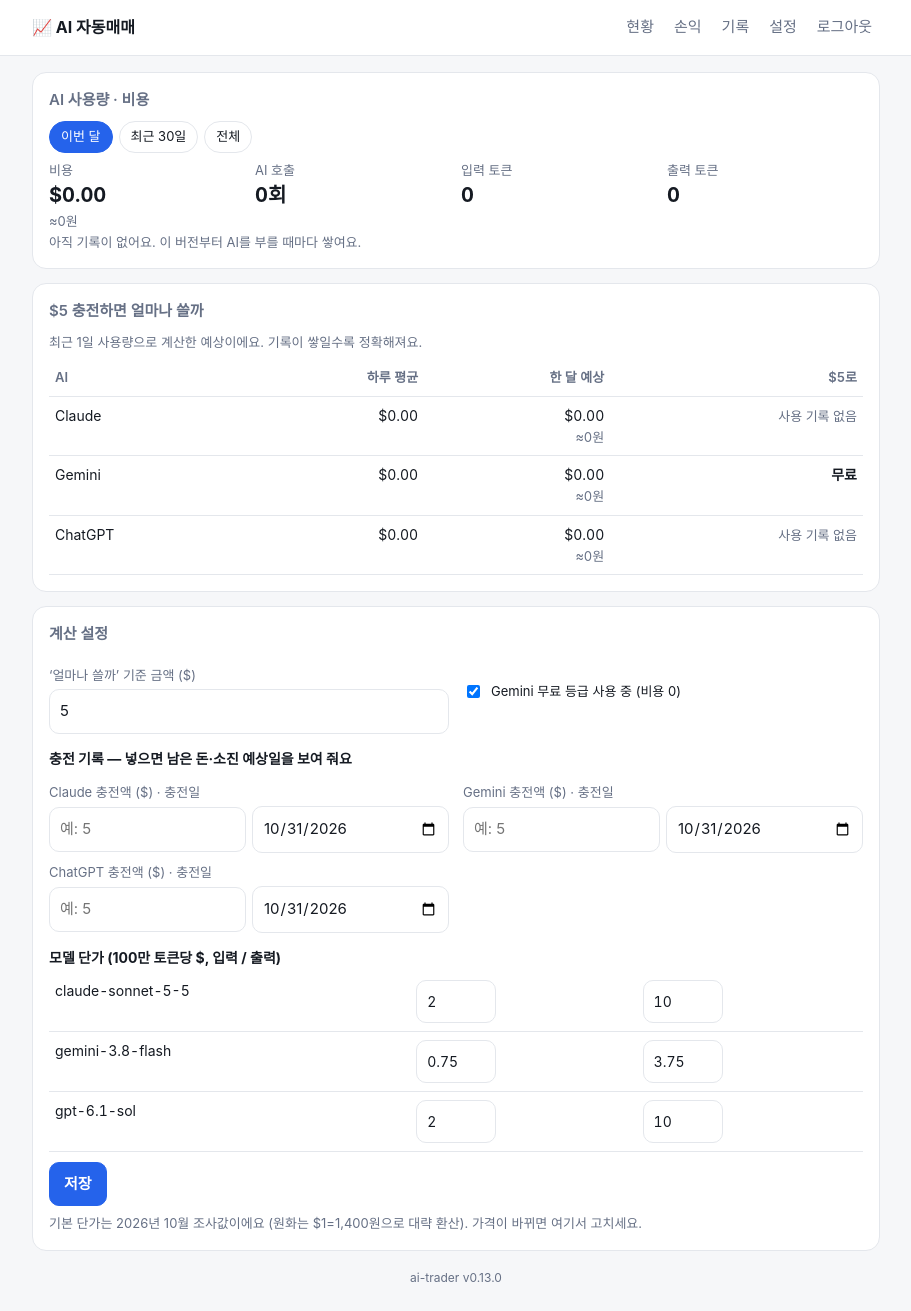
After one commit to kwon2288/ai-trader, a Flask app: page /usage in a window 1280 px wide. The commit adds this page. Shown: the whole page, without its empty margins (184-1095 px from the left). Run offline with Flask 3, Linux system fonts and the light colour scheme; the visitor is signed in with stand-in values (Sample User, id 1); data that the repository does not hold is empty; parts of the project's set-up code (start-up, migrations or seed data) failed here and were passed over.

Commit message:
v0.13.0: AI 사용량·비용, $충전 시 사용 기간·잔액 추정
Co-Authored-By: Claude Opus 5.5 <noreply@anthropic.com>
Claude-Session: https://claude.ai/code/session_01RjPR8CwG39svzh34zzi5aa

```diff
--- a/trader/__init__.py
+++ b/trader/__init__.py
@@ -1,2 +1,2 @@
 """AI 자동매매 — NH투자증권(나무)·한국투자증권·토스증권 Open API + Claude/Gemini/ChatGPT."""
-__version__ = "0.12.0"
+__version__ = "0.13.0"
--- a/trader/runner.py
+++ b/trader/runner.py
@@ -85,8 +85,11 @@ def run_cycle(cfg: Config, analyze_only: bool = False, force: bool = False, sour
             cfg = market_cfg(cfg, market)
             if not analyze_only and not live_allowed(cfg):
                 raise BrokerError("실계좌 모드는 웹 설정에서 확인 절차를 거쳐 전환하거나 .env 에 I_UNDERSTAND_REAL_MONEY=yes 가 있어야 실행됩니다")
+            from . import analyst as _an
             from .analyst import make_analyst
             from .bot import Bot
+            led = cfg.ledger
+            _an.USAGE_SINK = lambda p, m, ti, to: Journal(cfg.db_path).add_usage(led, p, m, ti, to, source)
             bot = Bot(cfg, make_broker(cfg), make_analyst(cfg), j)
             out = bot.run(force=force, analyze_only=analyze_only)
         except Exception as e:  # noqa: BLE001
--- a/web/app.py
+++ b/web/app.py
@@ -333,6 +333,106 @@ def pnl():
     return render_template("pnl.html", c=c, base=base, market=m, r=r, periods=PERIODS, p=p,
                            start=start, end=end, f=f or "", t=t or "", chart=bars_svg(days), monthly=monthly,
                            snap=j.snapshot(c.ledger))
+
+
+def _usage_summary(j, st: dict, since: str | None) -> dict:
+    from trader import pricing
+    groups: dict[tuple, dict] = {}
+    for r in j.usage(since):
+        k = (r["provider"], r["model"])
+        g = groups.setdefault(k, {"provider": r["provider"], "model": r["model"], "calls": 0, "tin": 0, "tout": 0,
+                                  "cost": 0.0, "known": True})
+        g["calls"] += 1
+        g["tin"] += r["tin"]
+        g["tout"] += r["tout"]
+        c_ = pricing.cost(r["provider"], r["model"], r["tin"], r["tout"], st)
+        if c_ is None:
+            g["known"] = False
+        else:
+            g["cost"] += c_
+    rows = sorted(groups.values(), key=lambda g: -g["cost"])
+    return {"rows": rows, "cost": sum(g["cost"] for g in rows), "calls": sum(g["calls"] for g in rows),
+            "tin": sum(g["tin"] for g in rows), "tout": sum(g["tout"] for g in rows)}
+
+
+@app.get("/usage")
+@login_required
+def usage():
+    from trader import pricing
+    from trader.analyst import PROVIDERS, available
+    c = cfg()
+    j = Journal(c.db_path)
+    st = pricing.settings(c.data_dir)
+    today = datetime.now(KST).date()
+    p = request.args.get("p", "month")
+    since = {"month": today.replace(day=1).isoformat(), "30d": (today - timedelta(days=29)).isoformat(),
+             "all": None}.get(p, today.replace(day=1).isoformat())
+    summ = _usage_summary(j, st, since)
+    # 최근 30일로 하루 평균 → 한 달 예상, $충전 시 사용 기간, 충전 잔액
+    recent = j.usage((today - timedelta(days=29)).isoformat())
+    first = min((r["ts"][:10] for r in recent), default=today.isoformat())
+    days = max(1, min(30, (today - datetime.fromisoformat(first).date()).days + 1))
+    proj = {}
+    for prov in PROVIDERS:
+        rs = [r for r in recent if r["provider"] == prov]
+        costs = [pricing.cost(prov, r["model"], r["tin"], r["tout"], st) for r in rs]
+        known = [x for x in costs if x is not None]
+        daily = sum(known) / days
+        cr = st["credits"].get(prov) or {}
+        used = remaining = left_days = None
+        if cr.get("amount"):
+            used = sum(x for r in j.usage(cr.get("since") or None) if r["provider"] == prov
+                       for x in [pricing.cost(prov, r["model"], r["tin"], r["tout"], st)] if x is not None)
+            remaining = float(cr["amount"]) - used
+            left_days = (remaining / daily) if daily > 0 else None
+        proj[prov] = {"label": pricing.PROVIDER_LABEL[prov], "calls": len(rs), "daily": daily, "monthly": daily * 30,
+                      "unknown": len(costs) - len(known), "free": bool(st["free"].get(prov)),
+                      "months": (float(st["budget"]) / (daily * 30)) if daily > 0 else None,
+                      "has_key": available(prov), "credit": cr, "used": used, "remaining": remaining,
+                      "left_days": left_days,
+                      "empty_date": (today + timedelta(days=int(left_days))).isoformat() if left_days is not None
+                      and left_days < 3650 else None}
+    models = sorted({r["model"] for r in j.usage(None)} | set(c.ai_models.values()))
+    return render_template("usage.html", c=c, p=p, summ=summ, proj=proj, st=st, days=days,
+                           models=[(m, pricing.price(m, st), m in st["prices"]) for m in models], today=today)
+
+
+@app.post("/usage/settings")
+@login_required
+def usage_settings():
+    from trader import pricing
+    c = cfg()
+    st = pricing.settings(c.data_dir)
+    f = request.form
+
+    def num(k, lo=0.0, hi=1000.0):
+        try:
+            v = float(str(f.get(k, "")).replace(",", "").replace("$", ""))
+        except ValueError:
+            return None
+        return v if lo <= v <= hi else None
+    b = num("budget", 0.5, 1000)
+    if b:
+        st["budget"] = b
+    st["free"] = {"gemini": bool(f.get("free_gemini"))}
+    for prov in ("claude", "gemini", "openai"):
+        amt, since = num(f"credit_{prov}", 0, 10000), (f.get(f"since_{prov}") or "").strip()
+        if amt:
+            st["credits"][prov] = {"amount": amt, "since": since or datetime.now(KST).date().isoformat()}
+        else:
+            st["credits"].pop(prov, None)
+    for k in f:
+        if k.startswith("pin_"):
+            m = k[4:]
+            pi, po = num(k, 0, 500), num("pout_" + m, 0, 2000)
+            default = pricing.PRICES.get(m)
+            if pi is not None and po is not None and (pi, po) != default:
+                st["prices"][m] = [pi, po]
+            elif default is not None or pi is None:
+                st["prices"].pop(m, None)
+    pricing.save(c.data_dir, st)
+    flash("저장했습니다.", "ok")
+    return redirect(url_for("usage"))
 
 
 @app.route("/settings", methods=["GET", "POST"])
--- a/web/templates/settings.html
+++ b/web/templates/settings.html
@@ -48,6 +48,7 @@
       {% for k, v in order_types.items() %}<option value="{{ k }}" {{ 'selected' if raw.order.type == k }}>{{ v }}</option>{% endfor %}
       </select></div>
   </div>
+  <div style="margin-top:8px"><a href="{{ url_for('usage') }}">📊 AI 사용량 · 비용 · $5로 얼마나 쓸까 →</a></div>
   <div class="mute" style="margin-top:6px">다수결은 AI 수만큼 비용이 들고, 과반이 같은 의견일 때만 매수·매도합니다.</div>
 </div>
 
--- /dev/null
+++ b/web/templates/usage.html
@@ -0,0 +1,91 @@
+{% extends "base.html" %}
+{% block title %}AI 사용량 · AI 자동매매{% endblock %}
+{% block body %}
+{% macro usd(v) %}{% if v is none %}-{% elif v < 0.01 and v > 0 %}${{ "%.4f"|format(v) }}{% else %}${{ "%.2f"|format(v) }}{% endif %}{% endmacro %}
+{% macro krw(v) %}{% if v is not none %}<span class="mute">≈{{ "{:,.0f}".format(v * 1400) }}원</span>{% endif %}{% endmacro %}
+<div class="card">
+  <h2>AI 사용량 · 비용</h2>
+  <div class="pills">
+    {% for k, v in [('month','이번 달'),('30d','최근 30일'),('all','전체')] %}
+    <a href="{{ url_for('usage', p=k) }}" class="{{ 'on' if p == k }}">{{ v }}</a>{% endfor %}
+  </div>
+  <div class="stats">
+    <div class="stat"><div class="k">비용</div><div class="v">{{ usd(summ.cost) }}</div>{{ krw(summ.cost) }}</div>
+    <div class="stat"><div class="k">AI 호출</div><div class="v">{{ summ.calls }}회</div></div>
+    <div class="stat"><div class="k">입력 토큰</div><div class="v">{{ "{:,}".format(summ.tin) }}</div></div>
+    <div class="stat"><div class="k">출력 토큰</div><div class="v">{{ "{:,}".format(summ.tout) }}</div></div>
+  </div>
+  {% if summ.rows %}
+  <div class="scroll"><table>
+    <tr><th>모델</th><th class="r">호출</th><th class="r">입력 / 출력</th><th class="r">비용</th></tr>
+    {% for g in summ.rows %}
+    <tr><td>{{ g.model }}<div class="mute">{{ {'claude':'Claude','gemini':'Gemini','openai':'ChatGPT'}[g.provider] }}{% if st.free.get(g.provider) %} · 무료 등급{% endif %}</div></td>
+      <td class="r">{{ g.calls }}</td>
+      <td class="r nw">{{ "{:,}".format(g.tin) }}<div class="mute">{{ "{:,}".format(g.tout) }}</div></td>
+      <td class="r nw">{{ usd(g.cost) }}{% if not g.known %}<div class="mute">단가 모름</div>{% endif %}</td></tr>
+    {% endfor %}
+  </table></div>
+  {% else %}<div class="mute">아직 기록이 없어요. 이 버전부터 AI를 부를 때마다 쌓여요.</div>{% endif %}
+</div>
+
+<div class="card">
+  <h2>${{ "%g"|format(st.budget) }} 충전하면 얼마나 쓸까</h2>
+  <div class="mute">최근 {{ days }}일 사용량으로 계산한 예상이에요. 기록이 쌓일수록 정확해져요.</div>
+  <div class="scroll" style="margin-top:8px"><table>
+    <tr><th>AI</th><th class="r">하루 평균</th><th class="r">한 달 예상</th><th class="r">${{ "%g"|format(st.budget) }}로</th></tr>
+    {% for prov, x in proj.items() %}{% if x.calls or x.has_key %}
+    <tr><td>{{ x.label }}{% if not x.has_key %}<div class="mute">키 없음</div>{% endif %}</td>
+      <td class="r nw">{{ usd(x.daily) }}</td>
+      <td class="r nw">{{ usd(x.monthly) }}<div>{{ krw(x.monthly) }}</div></td>
+      <td class="r nw">{% if x.free %}<b>무료</b>{% elif x.months is none %}<span class="mute">사용 기록 없음</span>
+        {% elif x.months >= 24 %}<b>{{ "%.0f"|format(x.months / 12) }}년+</b>{% elif x.months >= 1 %}<b>약 {{ "%.1f"|format(x.months) }}개월</b>
+        {% else %}<b>약 {{ "%.0f"|format(x.months * 30) }}일</b>{% endif %}
+        {% if x.unknown %}<div class="mute">단가 모르는 {{ x.unknown }}건 제외</div>{% endif %}</td></tr>
+    {% endif %}{% endfor %}
+  </table></div>
+  {% set tracked = proj.values()|selectattr('remaining', 'ne', none)|list %}
+  {% if tracked %}
+  <h2 style="margin-top:16px">충전 잔액 (추정)</h2>
+  <div class="scroll"><table>
+    <tr><th>AI</th><th class="r">충전</th><th class="r">쓴 돈</th><th class="r">남은 돈</th><th class="r">소진 예상</th></tr>
+    {% for prov, x in proj.items() %}{% if x.remaining is not none %}
+    <tr><td>{{ x.label }}<div class="mute">{{ x.credit.since }}부터</div></td>
+      <td class="r">{{ usd(x.credit.amount) }}</td><td class="r">{{ usd(x.used) }}</td>
+      <td class="r"><b>{{ usd(x.remaining) }}</b></td>
+      <td class="r nw">{% if x.empty_date %}{{ x.empty_date }}<div class="mute">약 {{ "%.0f"|format(x.left_days) }}일</div>{% else %}<span class="mute">충분</span>{% endif %}</td></tr>
+    {% endif %}{% endfor %}
+  </table></div>
+  <div class="mute">이 서버에서 부른 것만 계산한 추정치예요. 정확한 잔액은 각 콘솔에서 확인하세요.</div>
+  {% endif %}
+</div>
+
+<div class="card">
+  <h2>계산 설정</h2>
+  <form method="post" action="{{ url_for('usage_settings') }}">
+    <div class="grid2">
+      <div><label for="budget">‘얼마나 쓸까’ 기준 금액 ($)</label><input id="budget" name="budget" value="{{ '%g'|format(st.budget) }}" inputmode="decimal"></div>
+      <div><label style="display:flex;gap:8px;align-items:center;margin-top:26px;color:var(--fg)">
+        <input type="checkbox" name="free_gemini" style="width:auto" {{ 'checked' if st.free.get('gemini') }}> Gemini 무료 등급 사용 중 (비용 0)</label></div>
+    </div>
+    <h3 style="margin:14px 0 4px;font-size:14px">충전 기록 — 넣으면 남은 돈·소진 예상일을 보여 줘요</h3>
+    <div class="grid2">
+    {% for prov, x in proj.items() %}
+      <div><label>{{ x.label }} 충전액 ($) · 충전일</label>
+        <div class="row" style="gap:6px;flex-wrap:nowrap">
+          <input name="credit_{{ prov }}" value="{{ '%g'|format(x.credit.amount) if x.credit.amount else '' }}" placeholder="예: 5" inputmode="decimal" style="flex:1">
+          <input type="date" name="since_{{ prov }}" value="{{ x.credit.since or today.isoformat() }}" style="flex:1"></div></div>
+    {% endfor %}
+    </div>
+    <h3 style="margin:14px 0 4px;font-size:14px">모델 단가 (100만 토큰당 $, 입력 / 출력)</h3>
+    <div class="scroll"><table>
+      {% for m, pr, custom in models %}
+      <tr><td>{{ m }}{% if custom %} <span class="badge">직접 입력</span>{% endif %}</td>
+        <td><input name="pin_{{ m }}" value="{{ '%g'|format(pr[0]) if pr else '' }}" placeholder="입력" inputmode="decimal" style="width:80px"></td>
+        <td><input name="pout_{{ m }}" value="{{ '%g'|format(pr[1]) if pr else '' }}" placeholder="출력" inputmode="decimal" style="width:80px"></td></tr>
+      {% endfor %}
+    </table></div>
+    <div class="row" style="margin-top:10px"><button class="btn pri">저장</button></div>
+  </form>
+  <div class="mute" style="margin-top:8px">기본 단가는 2026년 10월 조사값이에요 (원화는 $1=1,400원으로 대략 환산). 가격이 바뀌면 여기서 고치세요.</div>
+</div>
+{% endblock %}
```
Also changed, not shown: tests/test_usage.py (added, +52 -0 lines), trader/analyst.py (+24 -4 lines), trader/journal.py (+12 -0 lines), trader/pricing.py (added, +60 -0 lines), CHANGELOG.md, README.md.
